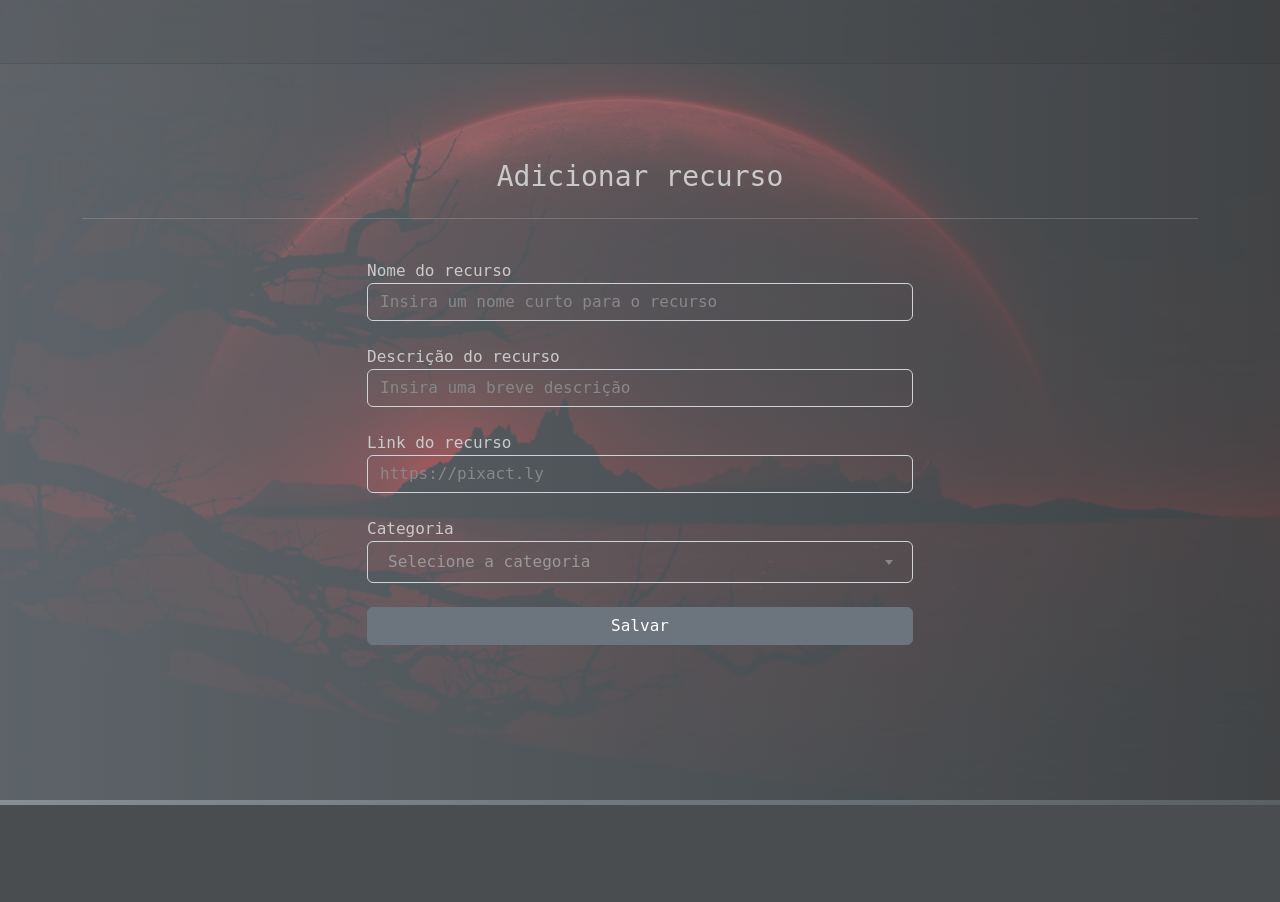
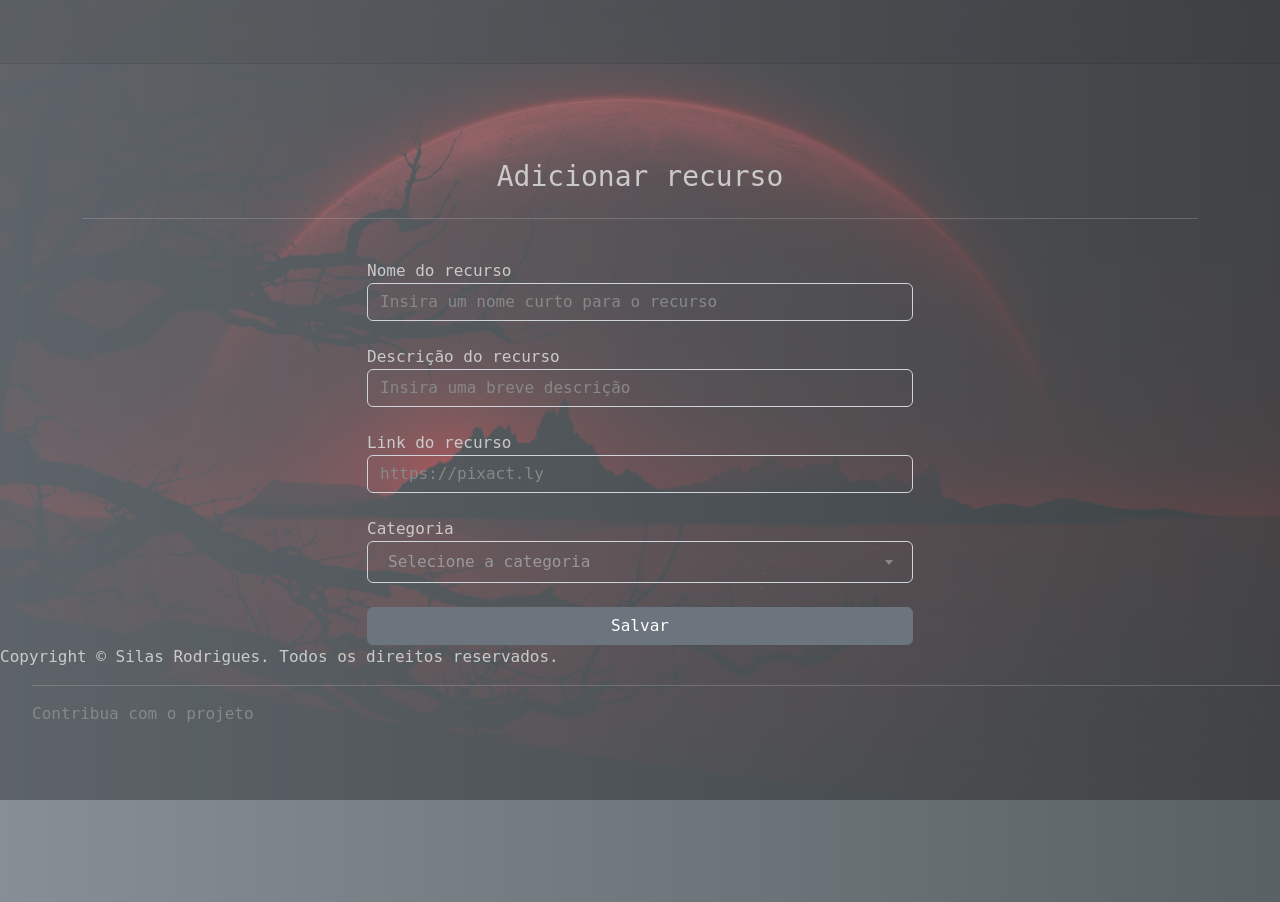
Before and after one commit to SilasRodrigues19/WebResources, a CodeIgniter app: page /WebResources/index.php/resource/new in a window 1280 px wide. Before the commit the page ends 805 px from the top, so only its background shows below. Run offline with CodeIgniter, Linux system fonts and the light colour scheme; data comes from the database, SQL or seed files in the repository; some libraries are stand-ins or nearby versions; some web fonts are replaced.

Commit message:
feat: add footer and fix template issue

```diff
--- a/application/views/pages/new.php
+++ b/application/views/pages/new.php
@@ -57,4 +57,3 @@
 			</div>
 		</div>
 	</div>
-</main>
--- a/application/views/pages/resource.php
+++ b/application/views/pages/resource.php
@@ -85,4 +85,3 @@
 			</div>
 		</div>
 	</div>
-</main>
--- a/application/views/templates/footer.php
+++ b/application/views/templates/footer.php
@@ -1,3 +1,14 @@
+
+<footer class="footer">
+	<p>Copyright &copy; Silas Rodrigues. Todos os direitos reservados.</p>
+	<ul class="social">
+		<hr>
+		<a href="https://github.com/SilasRodrigues19/WebResources" target="_blank">
+			Contribua com o projeto <span class="iconify" data-icon="ant-design:github-outlined"></span>
+		</a>
+	</ul>
+</footer>
+</main>
 		<script src="<?= base_url('public/libraries/sweetalert2/sweetalert2.min.js'); ?>"></script>
 		<script src="<?= base_url('public/libraries/datatable/dataTables.min.js'); ?>"></script>
 		<script src="<?= base_url('public/libraries/jquery/jquery.min.js'); ?>"></script>
```
